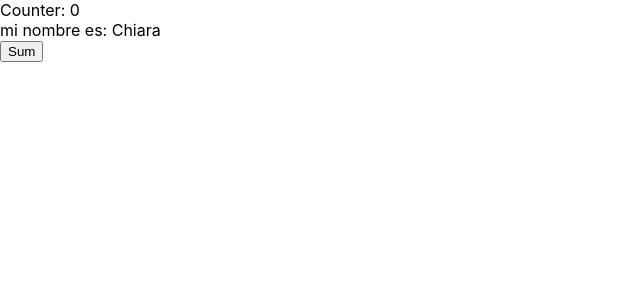
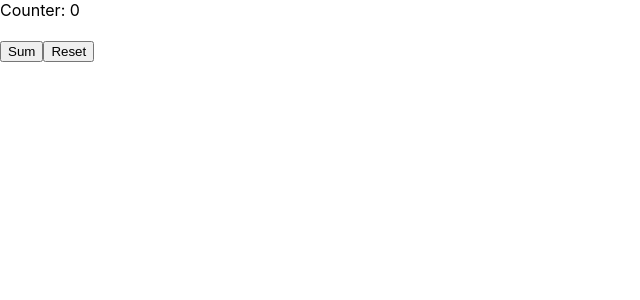
Before and after one commit to chiaradiaz1991/Redux, a React (Create React App) app in the folder redux-app/: page / in a window 1280 px wide. Shown: the top 300 px of the page, without its empty margins (0-640 px from the left). Built offline with nearby package versions, Linux system fonts and the light colour scheme.

Commit message:
add-remove

```diff
--- a/redux-app/src/App.js
+++ b/redux-app/src/App.js
@@ -8,8 +8,14 @@ class App extends React.Component {
   render() {
     return (
       <div className="App">
-        Counter: {this.props.counter} <br />
-        mi nombre es: {this.props.test}
+        {this.props.counter !== 0 ? (
+          <div>
+            Counter: {this.props.counter} <br />
+          </div>) : (
+            <div>
+              Counter: {this.props.counterReset}<br />
+            </div>)
+        }
         <br />
         <Button />
       </div>
@@ -21,6 +27,7 @@ function mapStateToProps(state) {
   console.log(state)
   return {
     counter: state.counter,
+    counterReset: state.counterReset,
     test: state.name //puede tener otro nombre la clave si la propiedad es la que corresponde. se puede llamar test en vez de name mientras que llame a name
   }
 }
--- a/redux-app/src/components/Button/index.js
+++ b/redux-app/src/components/Button/index.js
@@ -1,6 +1,6 @@
 import React from 'react';
 import { connect } from 'react-redux';
-import { addCounter } from '../../store';
+import { addCounter, counterReset } from '../../store';
 
 class Button extends React.Component {
     handleClick() {
@@ -8,11 +8,19 @@ class Button extends React.Component {
 
         dispatch(addCounter());
     }
-render() {
-    return(
-        <button onClick={()=> this.handleClick()}>Sum</button>
-    )
-}
+
+    handleClickReset() {
+        const { dispatch } = this.props;
+        dispatch(counterReset());
+    }
+    render() {
+        return (
+            <div>
+                <button onClick={() => this.handleClick()}>Sum</button>
+                <button onClick={() => this.handleClickReset()}>Reset</button>
+            </div>
+        )
+    }
 }
 
 function mapStateToProps(props) {
--- a/redux-app/src/store.js
+++ b/redux-app/src/store.js
@@ -3,20 +3,32 @@ import thunkMiddleWare from 'redux-thunk';
 
 const initialState = {
     counter: 0,
-    name: 'Chiara'
+    counterReset: 0
 };
 
+//ACTIONS
 export const addCounter = () => dispatch => {
     return dispatch({
         type: 'ADD_COUNTER'
     })
 }
 
+export const counterReset = () => dispatch => {
+    return dispatch({
+        type: 'RESET'
+    })
+}
+
+
 export const reducer = (state = initialState, action) => {
     switch (action.type) {
         case "ADD_COUNTER":
             return Object.assign({}, state, {
                 counter: state.counter + 1
+            })
+        case "RESET":
+            return Object.assign({}, state, {
+                counterReset: state.counter = 0
             })
         default:
             return state;
```
